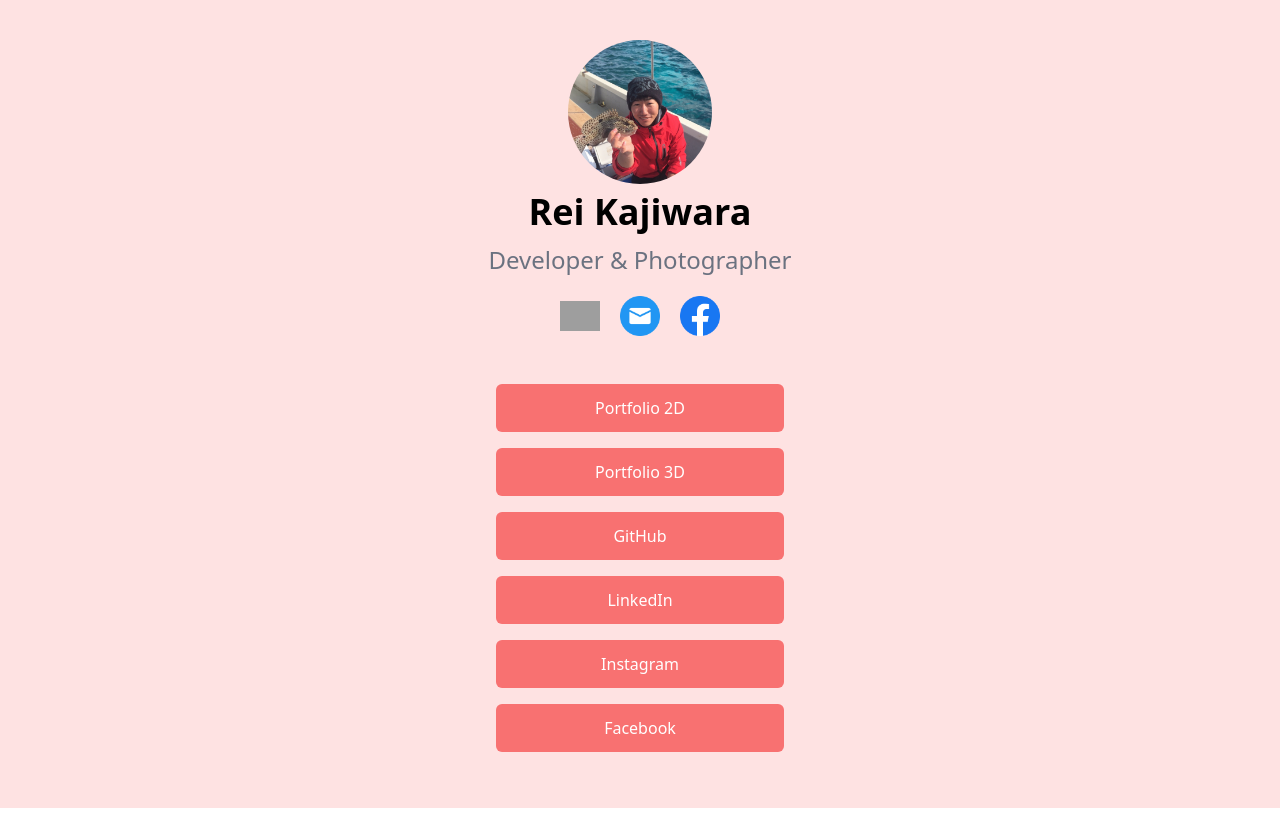
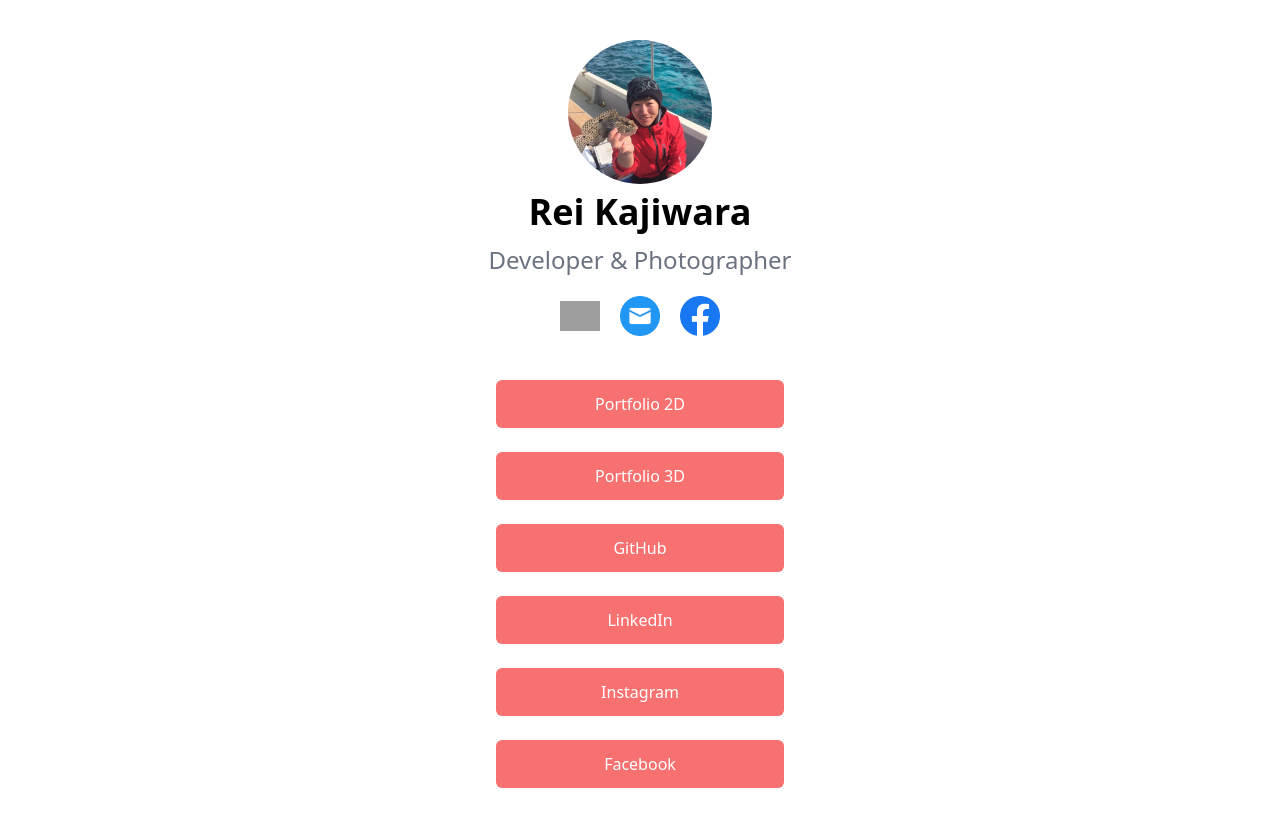
Before and after one commit to rei-kaji/portfolio-links, a React (Vite) app: page / in a window 1280 px wide. Before the commit the page ends 808 px from the top, so only its background shows below. Built offline with nearby package versions, Linux system fonts and the light colour scheme; grey boxes are pictures that could not be loaded.

Commit message:
Update: link button

```diff
--- a/src/components/LinkCard.jsx
+++ b/src/components/LinkCard.jsx
@@ -1,12 +1,16 @@
 import React from "react";
 
 const LinkCard = ({ link }) => {
+  const linkButton = () => {
+    window.open(link.url, "_blank");
+  };
   return (
-    <div className="bg-red-400 text-white w-full py-3 px-5 my-4 rounded-md text-center">
-      <a href={link.url} target="_blank" rel="noreferrer">
-        {link.name}
-      </a>
-    </div>
+    <button
+      className="bg-red-400 text-white w-full py-3 px-5 my-3 rounded-md text-center"
+      onClick={linkButton}
+    >
+      {link.name}
+    </button>
   );
 };
 
--- a/src/components/LinkTree.jsx
+++ b/src/components/LinkTree.jsx
@@ -7,7 +7,7 @@ import EmailLink from "./EmailLink";
 
 const LinkTree = ({ links }) => {
   return (
-    <div className="flex flex-col items-center justify-center min-h-screen py-10 bg-red-100">
+    <div className="flex flex-col items-center justify-center min-h-screen py-10 bg-white">
       <img
         src={ProfileImage}
         alt="profile"
```
